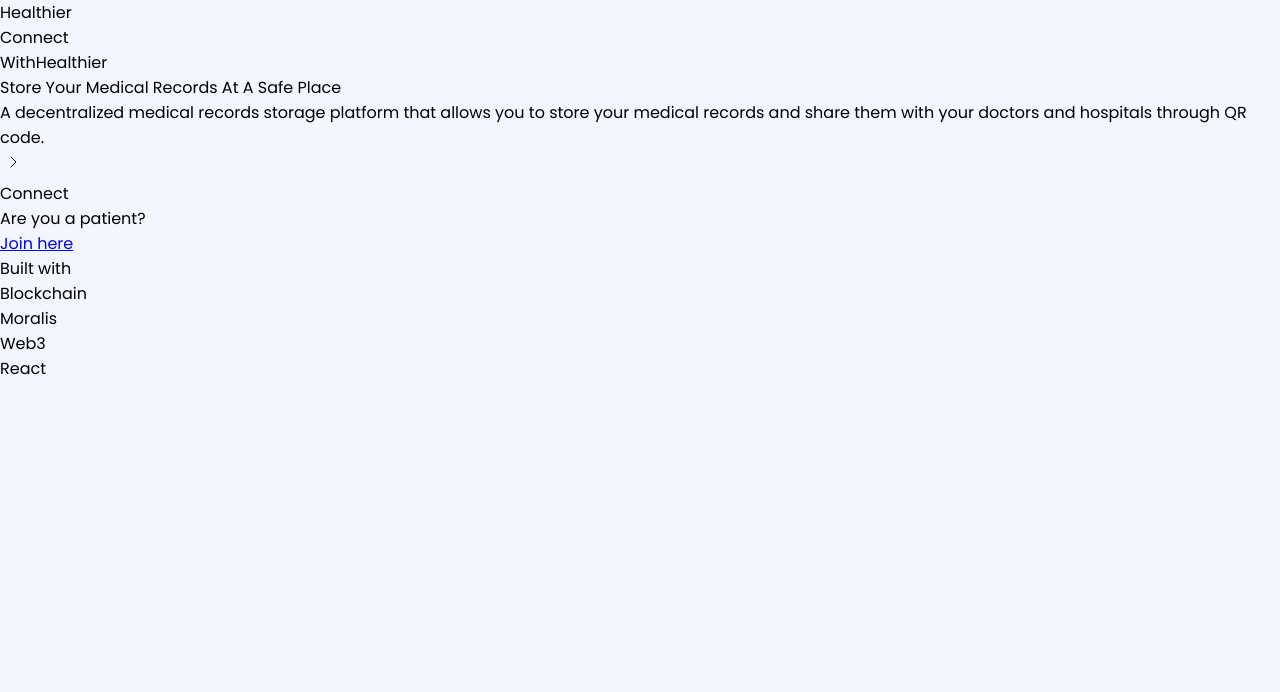
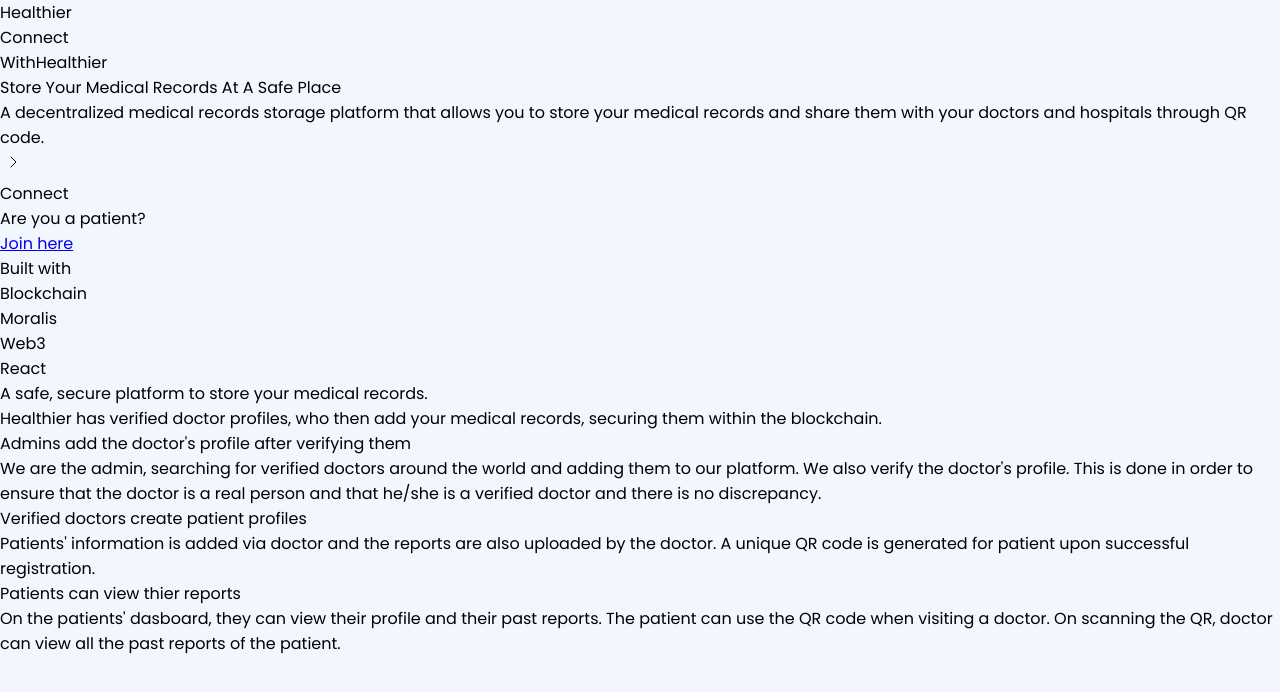
Before and after one commit to GeekCoderRaj/health-decentralized, a React (Create React App) app: page / in a window 1280 px wide. Shown: the top 692 px of the page. Built offline with nearby package versions, Linux system fonts and the light colour scheme.

Commit message:
- added content to home page

```diff
--- a/src/components/Home.js
+++ b/src/components/Home.js
@@ -68,6 +68,53 @@ const Home = () => {
                         </div>
                     </div>
                 </div>
+                <div className='content-container'>
+                    <div className='content'>
+                        <div className='content-title'>
+                            A safe, secure platform to store your medical records.
+                        </div>
+                        <div className='content-sub-title'>
+                            Healthier has verified doctor profiles, who then add your medical records, securing them within the blockchain.
+                        </div>
+                        <div className='cards-container'>
+                            <div className='cards'>
+                                <div className='card-container'>
+                                    <div className='card'>
+                                        <div className='card-image'></div>
+                                        <div className='card-title'>
+                                            Admins add the doctor's profile after verifying them
+                                        </div>
+                                        <div className='card-sub'>
+                                            We are the admin, searching for verified doctors around the world and adding them to our platform. We also verify the doctor's profile. This is done in order to ensure that the doctor is a real person and that he/she is a verified doctor and there is no discrepancy.
+                                        </div>
+                                    </div>
+                                </div>
+                                <div className='card-container'>
+                                    <div className='card'>
+                                        <div className='card-image'></div>
+                                        <div className='card-title'>
+                                            Verified doctors create patient profiles
+                                        </div>
+                                        <div className='card-sub'>
+                                            Patients' information is added via doctor and the reports are also uploaded by the doctor. A unique QR code is generated for patient upon successful registration.
+                                        </div>
+                                    </div>
+                                </div>
+                                <div className='card-container'>
+                                    <div className='card'>
+                                        <div className='card-image'></div>
+                                        <div className='card-title'>
+                                            Patients can view thier reports
+                                        </div>
+                                        <div className='card-sub'>
+                                            On the patients' dasboard, they can view their profile and their past reports. The patient can use the QR code when visiting a doctor. On scanning the QR, doctor can view all the past reports of the patient.
+                                        </div>
+                                    </div>
+                                </div>
+                            </div>
+                        </div>
+                    </div>
+                </div>
             </div>
         </div>
     )
```
